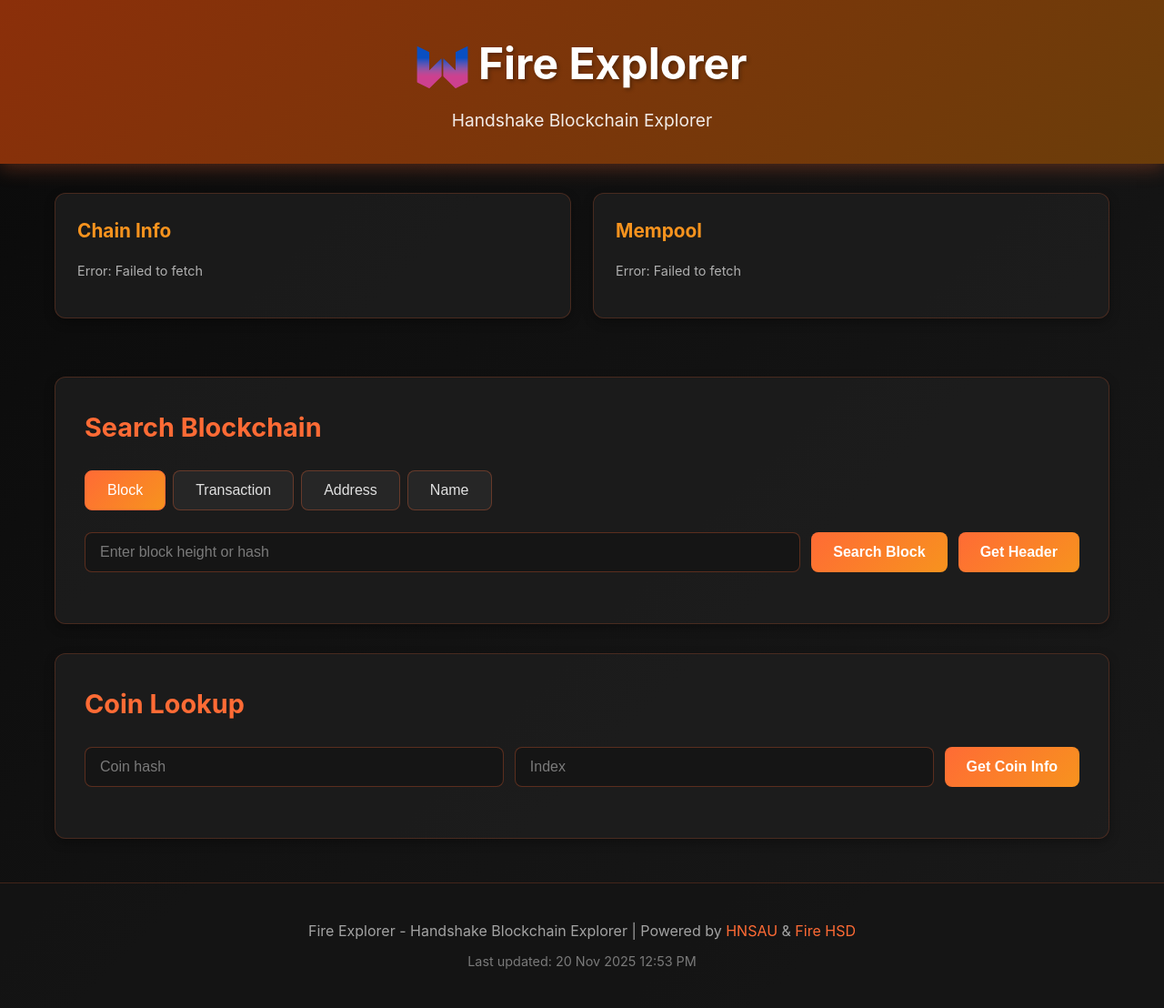
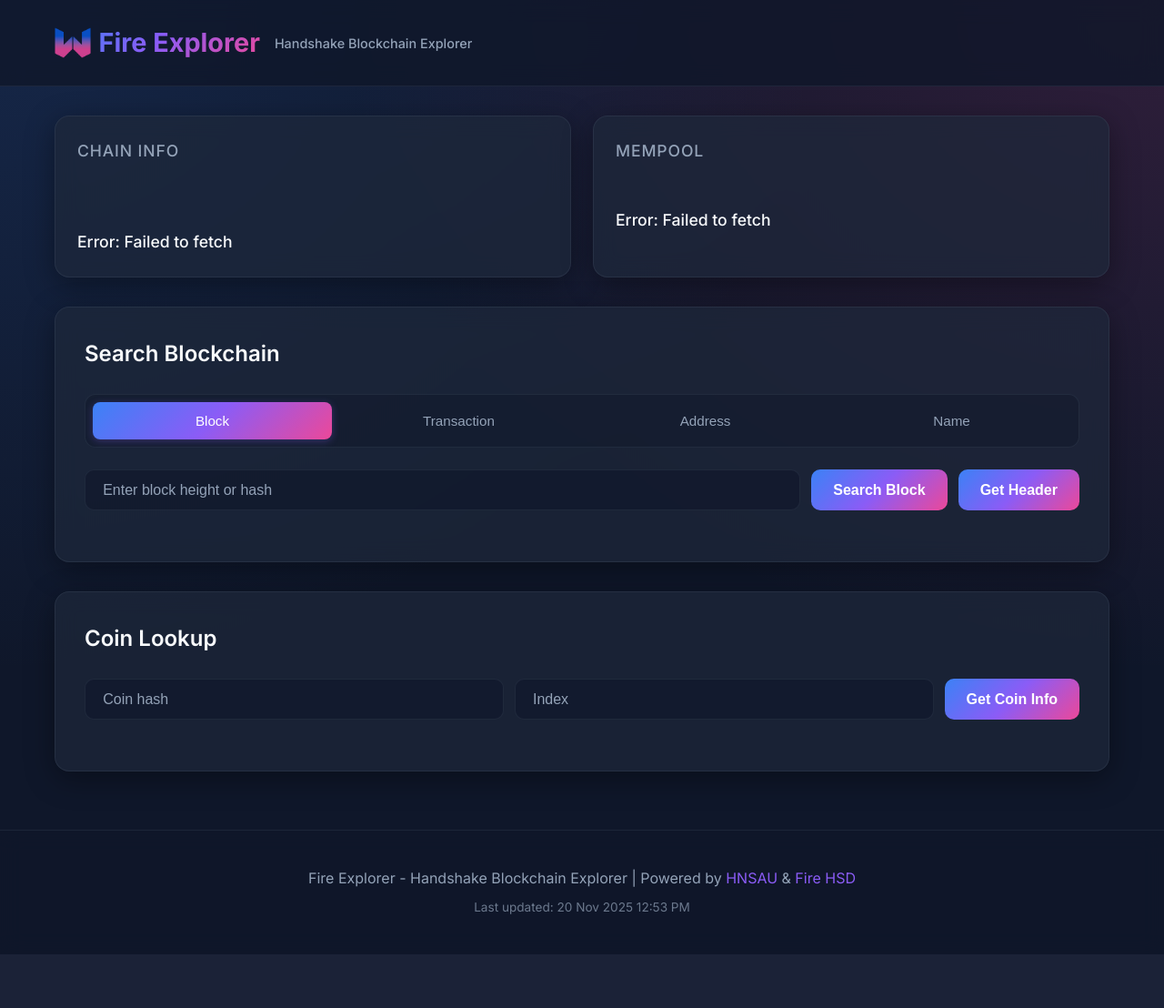
Before and after one commit to Nathanwoodburn/FireExplorer, a Flask app: page / in a window 1280 px wide. Shown: the whole page at 91% size. After the commit the page ends 1049 px from the top, so only its background shows below. Run offline with Flask 3, Linux system fonts and the light colour scheme.

Commit message:
feat: Add theming from gemini

```diff
--- a/templates/404.html
+++ b/templates/404.html
@@ -6,6 +6,9 @@
     <meta name="viewport" content="width=device-width, initial-scale=1.0">
     <title>Nathan.Woodburn/</title>
     <link rel="icon" href="/assets/img/favicon.png" type="image/png">
+    <link rel="preconnect" href="https://fonts.googleapis.com">
+    <link rel="preconnect" href="https://fonts.gstatic.com" crossorigin>
+    <link href="https://fonts.googleapis.com/css2?family=Inter:wght@400;500;600;700&display=swap" rel="stylesheet">
     <link rel="stylesheet" href="/assets/css/404.css">
 </head>
 
--- a/templates/assets/css/index.css
+++ b/templates/assets/css/index.css
@@ -1,3 +1,15 @@
+:root {
+    --primary-gradient: linear-gradient(135deg, #3b82f6 0%, #8b5cf6 50%, #ec4899 100%);
+    --bg-color: #0f172a;
+    --card-bg: rgba(30, 41, 59, 0.7);
+    --card-border: rgba(148, 163, 184, 0.1);
+    --text-primary: #f8fafc;
+    --text-secondary: #94a3b8;
+    --accent-color: #8b5cf6;
+    --success-color: #10b981;
+    --glass-shadow: 0 8px 32px 0 rgba(0, 0, 0, 0.37);
+}
+
 * {
     margin: 0;
     padding: 0;
@@ -5,9 +17,12 @@
 }
 
 body {
-    background: linear-gradient(135deg, #0a0a0a 0%, #1a1a1a 100%);
-    color: #e0e0e0;
-    font-family: -apple-system, BlinkMacSystemFont, 'Segoe UI', Roboto, Oxygen, Ubuntu, Cantarell, sans-serif;
+    background-color: var(--bg-color);
+    background-image:
+        radial-gradient(at 0% 0%, rgba(59, 130, 246, 0.15) 0px, transparent 50%),
+        radial-gradient(at 100% 0%, rgba(236, 72, 153, 0.15) 0px, transparent 50%);
+    color: var(--text-primary);
+    font-family: 'Inter', -apple-system, BlinkMacSystemFont, 'Segoe UI', Roboto, sans-serif;
     line-height: 1.6;
     min-height: 100vh;
 }
@@ -20,24 +35,53 @@
 
 /* Header */
 header {
-    background: linear-gradient(135deg, #8b2f0a 0%, #6b3d0a 100%);
-    padding: 2rem 0;
-    text-align: center;
-    box-shadow: 0 4px 20px rgba(255, 107, 53, 0.3);
-    margin: 0 0 2rem 0;
+    background: rgba(15, 23, 42, 0.8);
+    backdrop-filter: blur(12px);
+    -webkit-backdrop-filter: blur(12px);
+    padding: 1.5rem 0;
+    position: sticky;
+    top: 0;
+    z-index: 100;
+    border-bottom: 1px solid var(--card-border);
+    margin-bottom: 2rem;
+}
+
+header .container {
+    display: flex;
+    align-items: center;
+    justify-content: space-between;
+}
+
+.brand {
+    display: flex;
+    align-items: center;
+    gap: 1rem;
 }
 
 header h1 {
-    font-size: 3rem;
+    font-size: 1.8rem;
+    font-weight: 700;
+    background: var(--primary-gradient);
+    -webkit-background-clip: text;
+    background-clip: text;
+    color: transparent;
     margin: 0;
-    color: #ffffff;
-    text-shadow: 2px 2px 4px rgba(0, 0, 0, 0.3);
+    display: flex;
+    align-items: center;
+    gap: 0.5rem;
 }
 
 .subtitle {
-    color: rgba(255, 255, 255, 0.9);
-    font-size: 1.2rem;
-    margin-top: 0.5rem;
+    color: var(--text-secondary);
+    font-size: 0.9rem;
+    font-weight: 500;
+    display: none; /* Hidden on mobile, shown on desktop */
+}
+
+@media (min-width: 768px) {
+    .subtitle {
+        display: block;
+    }
 }
 
 /* Main Content */
@@ -47,24 +91,38 @@
 
 /* Cards */
 .card {
-    background: rgba(30, 30, 30, 0.8);
-    border-radius: 12px;
+    background: var(--card-bg);
+    backdrop-filter: blur(12px);
+    -webkit-backdrop-filter: blur(12px);
+    border-radius: 16px;
     padding: 2rem;
     margin-bottom: 2rem;
-    box-shadow: 0 4px 12px rgba(0, 0, 0, 0.3);
-    border: 1px solid rgba(255, 107, 53, 0.2);
+    box-shadow: var(--glass-shadow);
+    border: 1px solid var(--card-border);
+    transition: transform 0.2s ease, box-shadow 0.2s ease;
+}
+
+.card:hover {
+    border-color: rgba(139, 92, 246, 0.3);
 }
 
 .card h2 {
-    color: #ff6b35;
+    color: var(--text-primary);
     margin-bottom: 1.5rem;
-    font-size: 1.8rem;
+    font-size: 1.5rem;
+    font-weight: 600;
+    display: flex;
+    align-items: center;
+    gap: 0.5rem;
 }
 
 .card h3 {
-    color: #f7931e;
+    color: var(--text-secondary);
     margin-bottom: 1rem;
-    font-size: 1.3rem;
+    font-size: 1.1rem;
+    font-weight: 500;
+    text-transform: uppercase;
+    letter-spacing: 0.05em;
 }
 
 /* Status Section */
@@ -77,25 +135,30 @@
 
 .status-card {
     padding: 1.5rem;
+    display: flex;
+    flex-direction: column;
+    height: 100%;
 }
 
 .status-content {
-    color: #b0b0b0;
-    font-size: 0.9rem;
+    color: var(--text-primary);
+    font-size: 1.1rem;
+    font-weight: 500;
+    margin-top: auto;
 }
 
 /* Info Grid */
 .info-grid {
     display: grid;
     grid-template-columns: repeat(auto-fit, minmax(250px, 1fr));
-    gap: 0.75rem;
+    gap: 1rem;
 }
 
 .info-item {
-    padding: 0.5rem;
-    background: rgba(20, 20, 20, 0.5);
-    border-radius: 6px;
-    border: 1px solid rgba(255, 107, 53, 0.15);
+    padding: 1rem;
+    background: rgba(15, 23, 42, 0.4);
+    border-radius: 12px;
+    border: 1px solid var(--card-border);
 }
 
 .info-item.no-border {
@@ -109,86 +172,120 @@
 }
 
 .info-item strong {
-    color: #ff6b35;
-    display: inline-block;
-    min-width: 100px;
+    color: var(--text-secondary);
+    display: block;
+    font-size: 0.8rem;
+    margin-bottom: 0.25rem;
+    text-transform: uppercase;
+    letter-spacing: 0.05em;
 }
 
 .mono {
-    font-family: 'Courier New', monospace;
-    font-size: 0.85rem;
+    font-family: 'JetBrains Mono', 'Fira Code', monospace;
+    font-size: 0.9rem;
     word-break: break-all;
+    color: var(--text-primary);
 }
 
 .view-all-btn {
-    display: inline-block;
-    padding: 0.5rem 1rem;
-    background: linear-gradient(135deg, #ff6b35 0%, #f7931e 100%);
+    display: inline-flex;
+    align-items: center;
+    justify-content: center;
+    padding: 0.6rem 1.2rem;
+    background: var(--primary-gradient);
     color: #ffffff !important;
     text-decoration: none !important;
-    border-radius: 6px;
+    border-radius: 8px;
     font-weight: 600;
+    font-size: 0.9rem;
     transition: all 0.3s ease;
+    border: none;
+    cursor: pointer;
 }
 
 .view-all-btn:hover {
     transform: translateY(-2px);
-    box-shadow: 0 4px 12px rgba(255, 107, 53, 0.4);
+    box-shadow: 0 4px 12px rgba(139, 92, 246, 0.4);
 }
 
 /* Mempool Transaction List */
 .mempool-txs-container {
-    margin-top: 1rem;
+    margin-top: 1.5rem;
 }
 
 .mempool-header {
     padding: 0.75rem;
-    background: rgba(255, 107, 53, 0.1);
-    border-radius: 6px;
-    margin-bottom: 0.75rem;
-    color: #ff6b35;
+    background: rgba(139, 92, 246, 0.1);
+    border-radius: 8px;
+    margin-bottom: 1rem;
+    color: var(--accent-color);
+    font-weight: 600;
+    font-size: 0.9rem;
 }
 
 .tx-list {
     max-height: 400px;
     overflow-y: auto;
+    padding-right: 0.5rem;
+}
+
+/* Custom Scrollbar */
+.tx-list::-webkit-scrollbar {
+    width: 6px;
+}
+
+.tx-list::-webkit-scrollbar-track {
+    background: rgba(15, 23, 42, 0.3);
+    border-radius: 3px;
+}
+
+.tx-list::-webkit-scrollbar-thumb {
+    background: rgba(148, 163, 184, 0.3);
+    border-radius: 3px;
 }
 
 .tx-item {
     display: flex;
     align-items: center;
-    gap: 0.75rem;
-    padding: 0.5rem;
-    background: rgba(20, 20, 20, 0.5);
-    border: 1px solid rgba(255, 107, 53, 0.15);
-    border-radius: 6px;
-    margin-bottom: 0.5rem;
+    gap: 1rem;
+    padding: 0.75rem;
+    background: rgba(15, 23, 42, 0.4);
+    border: 1px solid var(--card-border);
+    border-radius: 8px;
+    margin-bottom: 0.75rem;
+    transition: border-color 0.2s ease;
+}
+
+.tx-item:hover {
+    border-color: rgba(139, 92, 246, 0.3);
 }
 
 .tx-hash {
     flex: 1;
-    font-size: 0.8rem;
-    color: #b0b0b0;
+    font-family: 'JetBrains Mono', monospace;
+    font-size: 0.85rem;
+    color: var(--text-secondary);
     overflow: hidden;
     text-overflow: ellipsis;
+    white-space: nowrap;
 }
 
 .tx-view-btn {
     padding: 0.4rem 0.8rem;
-    background: linear-gradient(135deg, #ff6b35 0%, #f7931e 100%);
-    color: #ffffff;
-    border: none;
-    border-radius: 4px;
+    background: rgba(139, 92, 246, 0.1);
+    color: var(--accent-color);
+    border: 1px solid rgba(139, 92, 246, 0.2);
+    border-radius: 6px;
     cursor: pointer;
-    font-size: 0.85rem;
+    font-size: 0.8rem;
     font-weight: 600;
-    transition: all 0.3s ease;
+    transition: all 0.2s ease;
     flex-shrink: 0;
 }
 
 .tx-view-btn:hover {
-    transform: translateY(-1px);
-    box-shadow: 0 2px 8px rgba(255, 107, 53, 0.4);
+    background: var(--accent-color);
+    color: white;
 }
 
 /* Transaction Modal */
@@ -340,36 +458,48 @@
     gap: 0.5rem;
     margin-bottom: 1.5rem;
     flex-wrap: wrap;
+    background: rgba(15, 23, 42, 0.4);
+    padding: 0.5rem;
+    border-radius: 12px;
+    border: 1px solid var(--card-border);
 }
 
 .tab-btn {
-    background: rgba(50, 50, 50, 0.5);
-    color: #e0e0e0;
-    border: 1px solid rgba(255, 107, 53, 0.3);
-    padding: 0.75rem 1.5rem;
+    flex: 1;
+    background: transparent;
+    color: var(--text-secondary);
+    border: none;
+    padding: 0.75rem 1rem;
     border-radius: 8px;
     cursor: pointer;
-    font-size: 1rem;
-    transition: all 0.3s ease;
+    font-size: 0.95rem;
+    font-weight: 500;
+    transition: all 0.2s ease;
 }
 
 .tab-btn:hover {
-    background: rgba(255, 107, 53, 0.2);
-    border-color: #ff6b35;
+    color: var(--text-primary);
+    background: rgba(255, 255, 255, 0.05);
 }
 
 .tab-btn.active {
-    background: linear-gradient(135deg, #ff6b35 0%, #f7931e 100%);
+    background: var(--primary-gradient);
     color: #ffffff;
-    border-color: #ff6b35;
+    box-shadow: 0 2px 8px rgba(139, 92, 246, 0.3);
 }
 
 .tab-content {
     display: none;
+    animation: fadeIn 0.3s ease;
 }
 
 .tab-content.active {
     display: block;
+}
+
+@keyframes fadeIn {
+    from { opacity: 0; transform: translateY(10px); }
+    to { opacity: 1; transform: translateY(0); }
 }
 
 /* Search Box */
@@ -383,39 +513,42 @@
 .search-box input {
     flex: 1;
     min-width: 200px;
-    padding: 0.75rem 1rem;
-    background: rgba(20, 20, 20, 0.8);
-    border: 1px solid rgba(255, 107, 53, 0.3);
-    border-radius: 8px;
-    color: #e0e0e0;
+    padding: 0.8rem 1.2rem;
+    background: rgba(15, 23, 42, 0.6);
+    border: 1px solid var(--card-border);
+    border-radius: 10px;
+    color: var(--text-primary);
     font-size: 1rem;
+    transition: all 0.2s ease;
 }
 
 .search-box input:focus {
     outline: none;
-    border-color: #ff6b35;
-    box-shadow: 0 0 0 2px rgba(255, 107, 53, 0.2);
+    border-color: var(--accent-color);
+    box-shadow: 0 0 0 2px rgba(139, 92, 246, 0.2);
+    background: rgba(15, 23, 42, 0.8);
 }
 
 .search-box input::placeholder {
-    color: rgba(224, 224, 224, 0.5);
+    color: var(--text-secondary);
 }
 
 .search-box button {
-    padding: 0.75rem 1.5rem;
-    background: linear-gradient(135deg, #ff6b35 0%, #f7931e 100%);
+    padding: 0.8rem 1.5rem;
+    background: var(--primary-gradient);
     color: #ffffff;
     border: none;
-    border-radius: 8px;
+    border-radius: 10px;
     cursor: pointer;
     font-size: 1rem;
     font-weight: 600;
     transition: all 0.3s ease;
+    white-space: nowrap;
 }
 
 .search-box button:hover {
     transform: translateY(-2px);
-    box-shadow: 0 4px 12px rgba(255, 107, 53, 0.4);
+    box-shadow: 0 4px 12px rgba(139, 92, 246, 0.4);
 }
 
 .search-box button:active {
@@ -472,58 +611,55 @@
 }
 
 .result-box::-webkit-scrollbar-track {
-    background: rgba(20, 20, 20, 0.5);
+    background: rgba(15, 23, 42, 0.3);
     border-radius: 4px;
 }
 
 .result-box::-webkit-scrollbar-thumb {
-    background: rgba(255, 107, 53, 0.5);
+    background: rgba(148, 163, 184, 0.3);
     border-radius: 4px;
 }
 
 .result-box::-webkit-scrollbar-thumb:hover {
-    background: rgba(255, 107, 53, 0.7);
+    background: rgba(148, 163, 184, 0.5);
 }
 
 /* Footer */
 footer {
-    background: rgba(20, 20, 20, 0.8);
+    background: rgba(15, 23, 42, 0.8);
+    backdrop-filter: blur(12px);
     padding: 2rem 0;
     text-align: center;
-    margin-top: 3rem;
-    border-top: 1px solid rgba(255, 107, 53, 0.2);
+    margin-top: 4rem;
+    border-top: 1px solid var(--card-border);
 }
 
 footer p {
-    color: rgba(224, 224, 224, 0.7);
+    color: var(--text-secondary);
     margin: 0.5rem 0;
 }
 
 .timestamp {
-    font-size: 0.9rem;
-    color: rgba(224, 224, 224, 0.5);
+    font-size: 0.85rem;
+    opacity: 0.7;
 }
 
 /* Links */
 a {
-    color: #ff6b35;
+    color: var(--accent-color);
     text-decoration: none;
-    transition: color 0.3s ease;
+    transition: color 0.2s ease;
 }
 
 a:hover {
-    color: #f7931e;
+    color: #a78bfa;
     text-decoration: underline;
 }
 
 /* Responsive Design */
 @media (max-width: 768px) {
     header h1 {
-        font-size: 2rem;
-    }
-
-    .subtitle {
-        font-size: 1rem;
+        font-size: 1.5rem;
     }
 
     .card {
--- a/templates/index.html
+++ b/templates/index.html
@@ -7,6 +7,9 @@
     <title>Fire Explorer</title>
     <link rel="icon" href="/assets/img/favicon.png" type="image/png">
     <link rel="stylesheet" href="/assets/css/index.css">
+    <link rel="preconnect" href="https://fonts.googleapis.com">
+    <link rel="preconnect" href="https://fonts.gstatic.com" crossorigin>
+    <link href="https://fonts.googleapis.com/css2?family=Inter:wght@400;500;600;700&family=JetBrains+Mono:wght@400;500&display=swap" rel="stylesheet">
     <meta name="description" content="A hot new Handshake Blockchain Explorer">
 
     <!-- Open Graph Meta Tags -->
@@ -30,8 +33,10 @@
 <body>
     <header>
         <div class="container">
-            <h1><img src="/assets/img/favicon.png" alt="Fire Icon" style="height: 1em; vertical-align: middle;"> Fire Explorer</h1>
-            <p class="subtitle">Handshake Blockchain Explorer</p>
+            <div class="brand">
+                <h1><img src="/assets/img/favicon.png" alt="Fire Icon" style="height: 1.2em; vertical-align: middle;"> Fire Explorer</h1>
+                <span class="subtitle">Handshake Blockchain Explorer</span>
+            </div>
         </div>
     </header>
 
```
Also changed, not shown: other parts of templates/assets/css/index.css (+92 -58 lines), templates/assets/css/404.css (+32 -7 lines).
